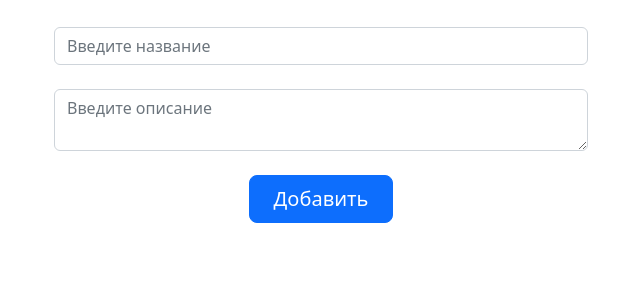
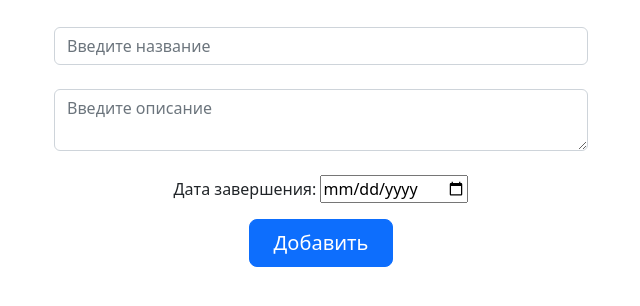
Before and after one commit to densparrow/Den_2022, a Django app: page /create in a window 1280 px wide. Shown: the part 216-522 px from the top of the page, without its empty margins (319-959 px from the left). Run offline with Django 4.2, Linux system fonts and the light colour scheme.

Commit message:
заполнил страницу create.html для создания задач

```diff
--- a/website/main/templates/main/create.html
+++ b/website/main/templates/main/create.html
@@ -14,6 +14,11 @@
       <form method="post">
         <input type="text" placeholder="Введите название" class="form-control"><br>
         <textarea type="text" placeholder="Введите описание" class="form-control"></textarea><br>
+        <p>
+            <label for="date">Дата завершения:</label>
+            <input type="date" id="date" name="date"/>
+        </p>
+
     </form>
 
       <div class="d-grid gap-2 d-sm-flex justify-content-sm-center">
```
